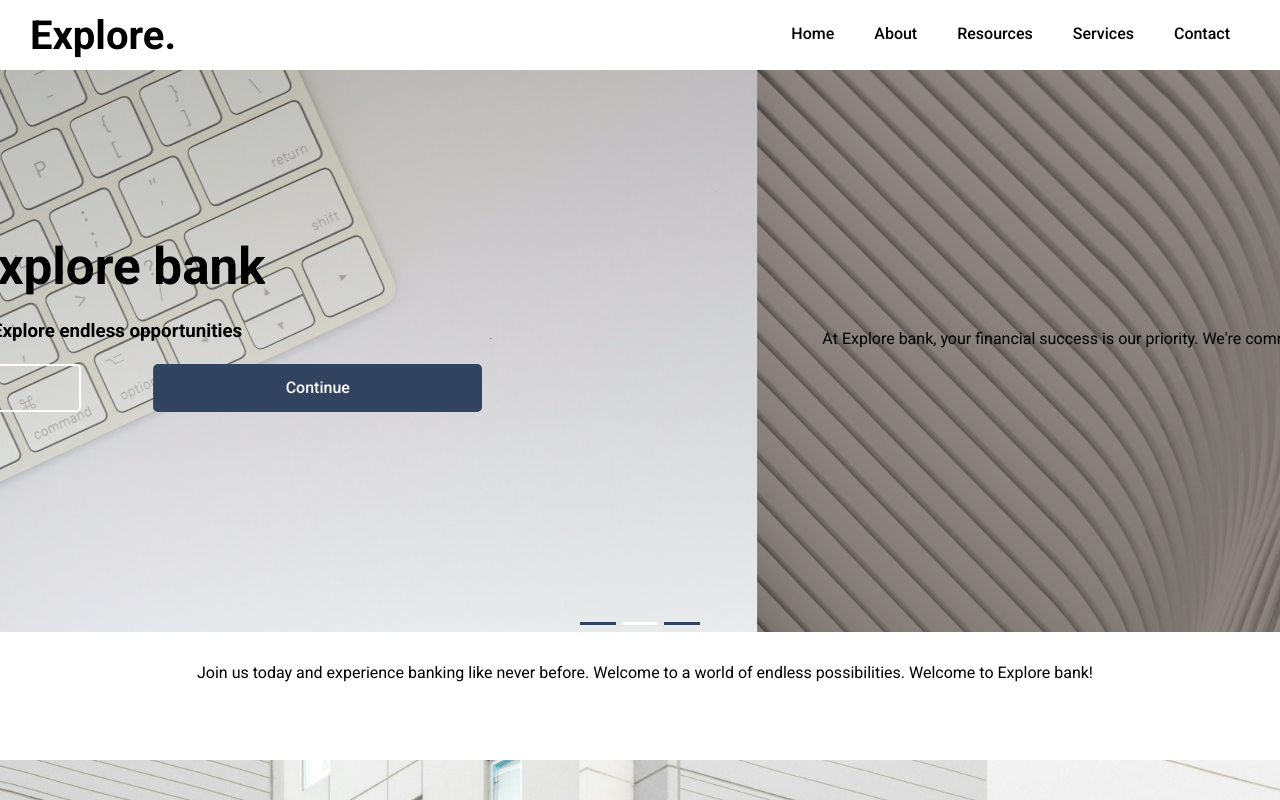
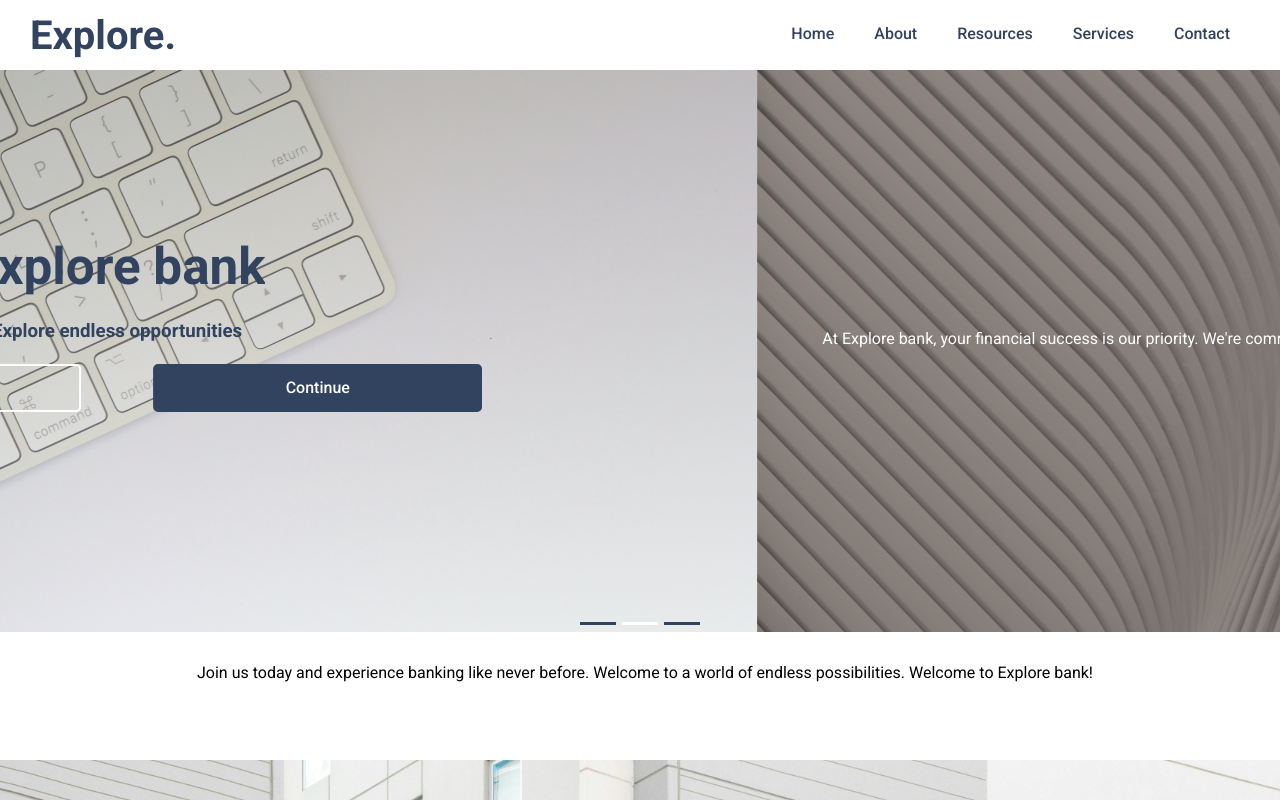
Before and after one commit to MalachyCode/Explore-bank-app, a React (Vite) app in the folder UI/: page / in a window 1280 px wide. Built offline with nearby package versions, Linux system fonts and the light colour scheme; no server answers.

Commit message:
Changing app color baack to default after test.

```diff
--- a/UI/src/App.scss
+++ b/UI/src/App.scss
@@ -6,7 +6,6 @@
 // }
 * {
   overflow-x: hidden;
-  color: black;
 }
 .app {
   height: 100vh;
```
